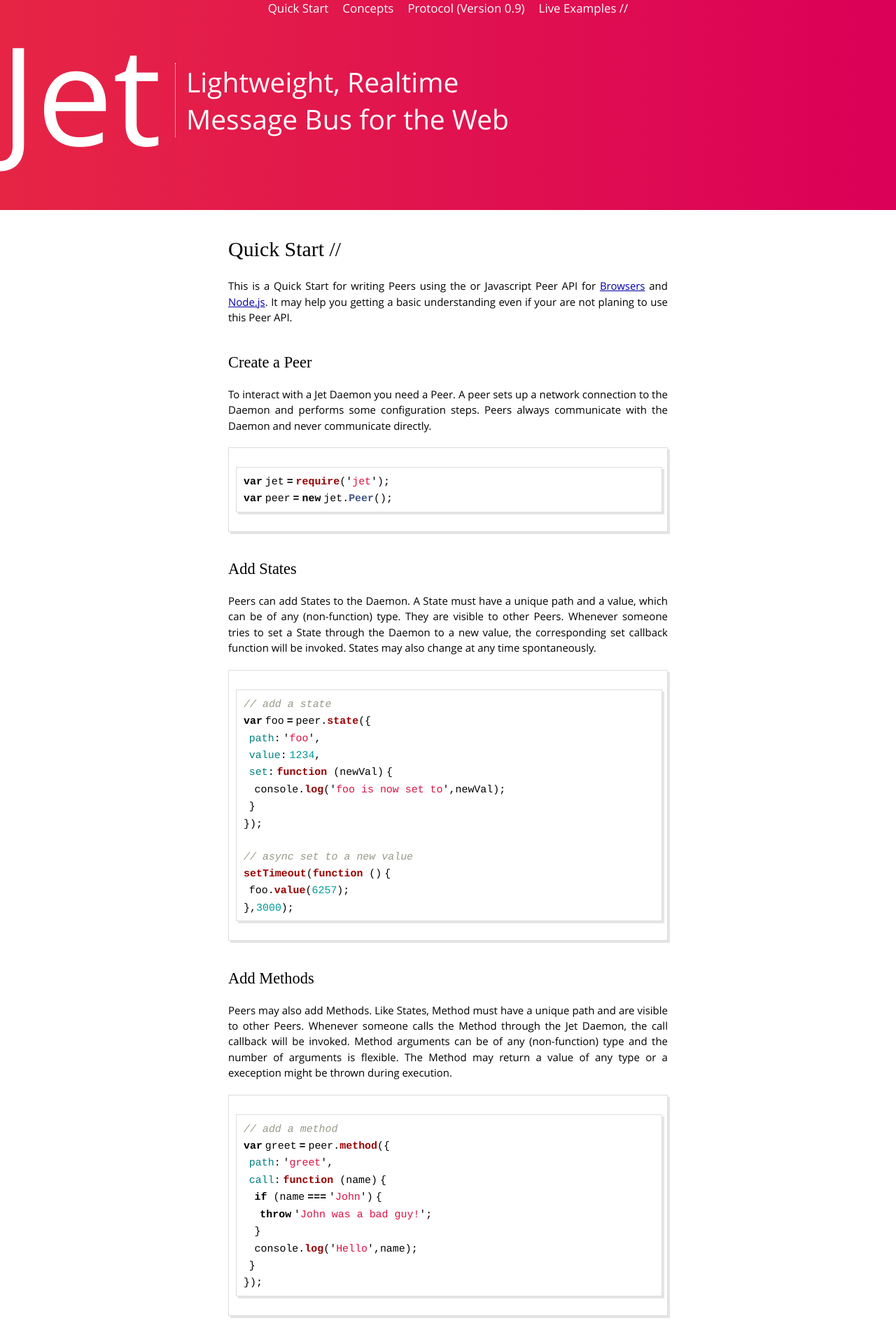
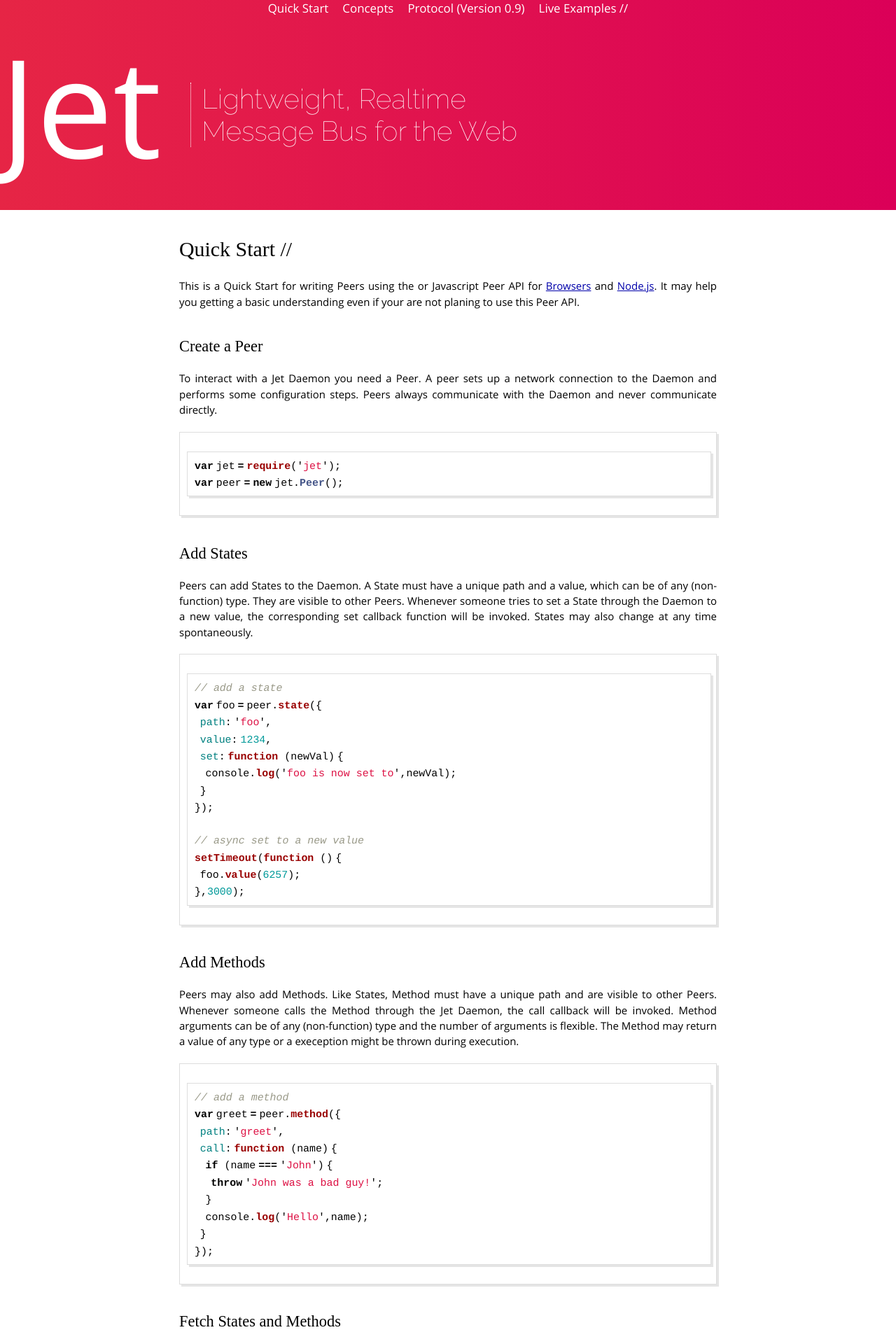
Before and after one commit to HBM/jet, a Jekyll site: the page built from index.md, in a window 1280 px wide. Shown: the top 1920 px of the page at 70% size. Built offline with Jekyll 4.4.1, drawn with Linux system fonts in a browser that asks for light colours; some web fonts are replaced; Markdown is read by kramdown in place of the engine named in the settings.

Commit message:
some styles

```diff
--- a/_layouts/default.html
+++ b/_layouts/default.html
@@ -5,7 +5,7 @@
   <meta http-equiv="X-UA-Compatible" content="IE=edge,chrome=1">
   <title>{{ page.title }}</title>
   <meta name="viewport" content="width=device-width">
-
+  <link href='http://fonts.googleapis.com/css?family=Raleway:400,100' rel='stylesheet' type='text/css'>
   <!-- syntax highlighting CSS -->
   <link rel="stylesheet" href="/css/syntax.css">
 
--- a/css/main.css
+++ b/css/main.css
@@ -34,25 +34,31 @@ html, body { height: 100%; }
   font-family: 'Open Sans',sans serif;
   margin: 0px;
   text-align: left;
+  padding-right: 42px;
+  flex-shrink: 1;
 }
 
 #hero #tagline {
   color: white;
+  flex-shrink: 2;
   font-size: 3em;
-  font-family: 'Open Sans',sans serif;
+  font-family: 'Raleway', sans-serif;
+  font-weight: 100;
   margin: 0px;
   text-align: left;
-  position: absolute;
-  top: 90px;
-  left: 250px;
   max-width: 500px;
+  min-width: 300px;
   border-left: 1px dotted white;
   padding-top: 0px;
   padding-left: 15px;
+  margin-top: 57px;
+  margin-bottom: 30px;
 }
 
 #hero {
-  position: relative;
+  display: flex;
+  align-items: center;
+  flex-wrap: wrap;
   background-image: -webkit-gradient(
     linear,
     left top,
@@ -67,7 +73,7 @@ html, body { height: 100%; }
     background-image: linear-gradient(to right, #E62545 0%, #DB0058 100%);
 
 
-    height: 300px;
+    min-height: 300px;
     width: 100%;
   }
 
@@ -132,7 +138,8 @@ html, body { height: 100%; }
     left: 100px;
     font-size: 115%;
     text-align: justify;
-    width: 42em;
+    min-width: 42em;
+    max-width: 60%;
     margin: 3em auto 2em;
     line-height: 1.5em;
   }
```
